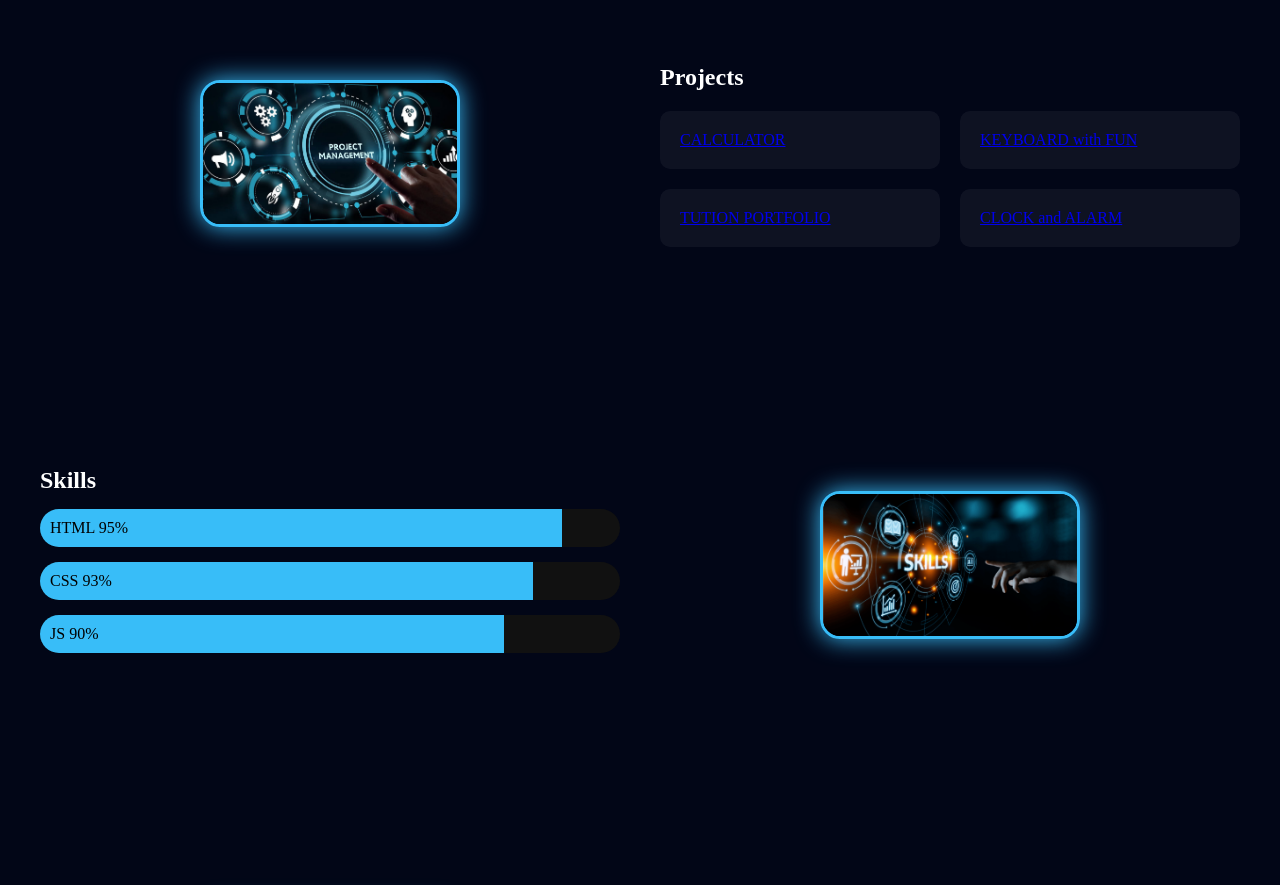
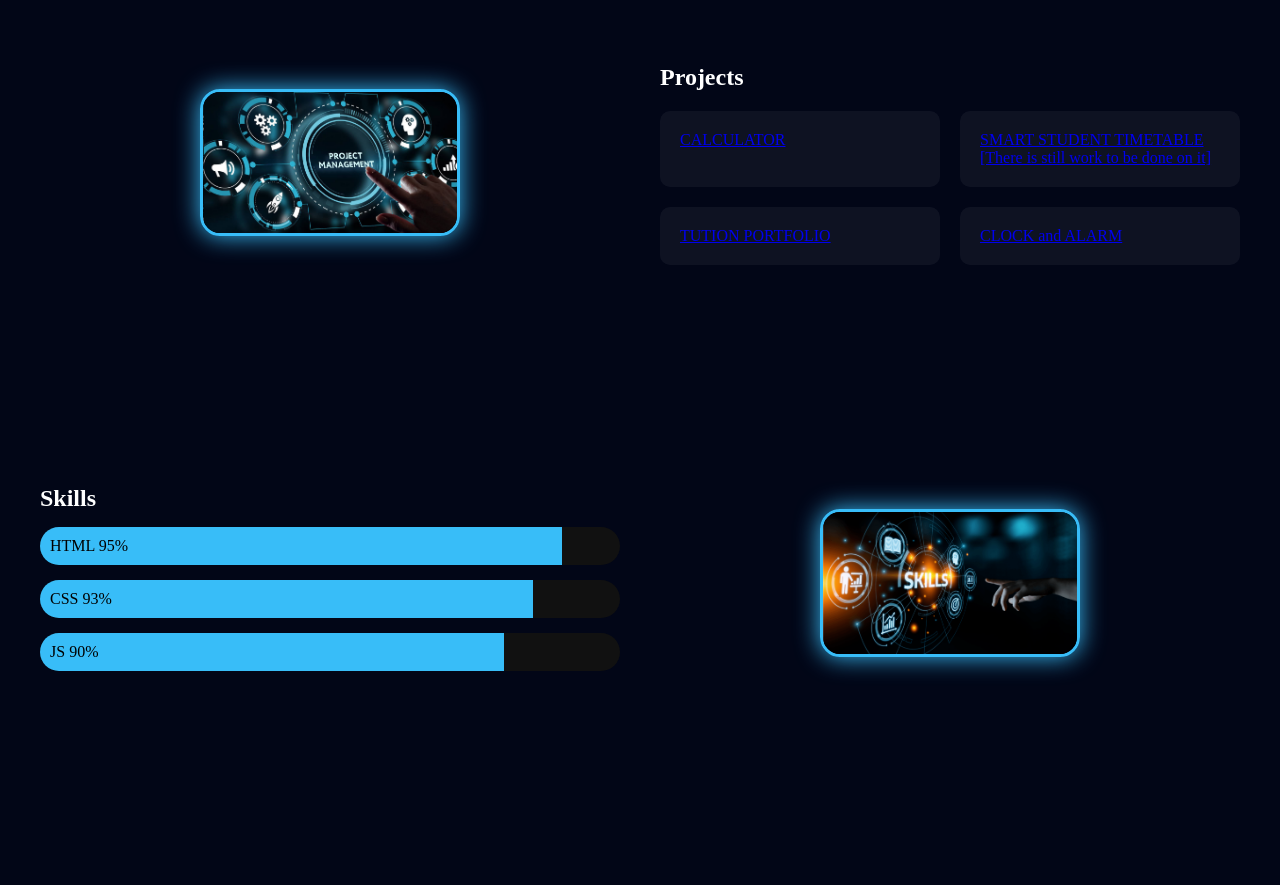
Before and after one commit to nitinpatel783032-boop/Personal-Portfolio., a plain HTML site: page index.html in a window 1280 px wide. Shown: the part 1520-2405 px from the top of the page. Drawn offline with Linux system fonts and the light colour scheme.

Commit message:
Fix HTML formatting and update project links

```diff
--- a/index.html
+++ b/index.html
@@ -59,7 +59,7 @@ Future full-stack developer — remember the name.
 <h2>Projects</h2>
 <div class="projects">
 <div class="card"> <a href=" https://nitinpatel783032-boop.github.io/Calculator/" >CALCULATOR </a></div>
-<div class="card"><a href="file:///C:/Users/hp/OneDrive/Documents/KeyBoardPlayer/index.html"> KEYBOARD with FUN </a></div>
+<div class="card"><a href="file:///C:/Users/hp/OneDrive/Desktop/study%20planeer/index.html"> SMART STUDENT TIMETABLE [There is still work to be done on it] </a></div>
 <div class="card"><a href="https://nitinpatel783032-boop.github.io/Tution-Portofolio-2.0/">TUTION PORTFOLIO</a></div>
 <div class="card"><a href="https://nitinpatel783032-boop.github.io/CLOCK-AND-ALARM./">CLOCK and ALARM</a></div>
 </div>
```
